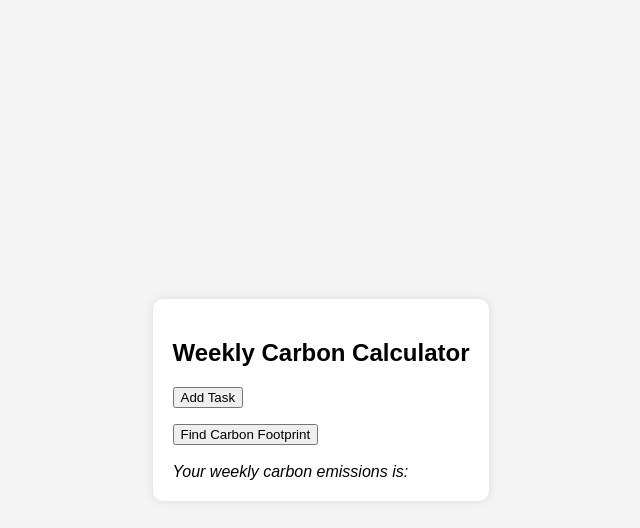
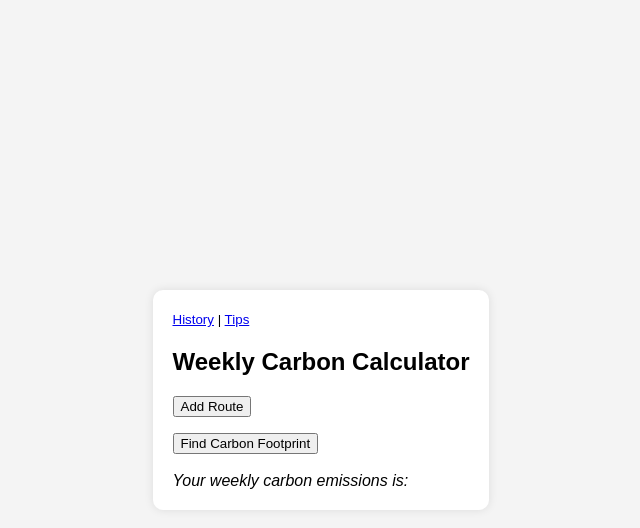
Before and after one commit to ledoit/CarbonFootprintTracker, a Flask app: page / in a window 1280 px wide. Shown: the top 528 px of the page, without its empty margins (319-959 px from the left). Run offline with Flask 3, Linux system fonts and the light colour scheme.

Commit message:
Update index.html

```diff
--- a/templates/index.html
+++ b/templates/index.html
@@ -4,7 +4,6 @@
 <head>
     <meta charset="UTF-8">
     <meta name="viewport" content="width=device-width, initial-scale=1.0">
-    <link rel="stylesheet" href="style.css">
     <style>
         body {
             font-family: 'Arial', sans-serif;
@@ -70,8 +69,9 @@
 
 <body>
     <div id="todo-container">
+        <small><a href="/history">History</a> | <a href="/tips">Tips</a></small>
         <h2>Weekly Carbon Calculator</h2>
-        <button onclick="openModal()">Add Task</button>
+        <button onclick="openModal()">Add Route</button>
         <ul id="task-list"></ul>
         <button onclick="generate()">Find Carbon Footprint</button>
         <br>
@@ -97,7 +97,7 @@
             <option value="Bus">Bus</option>
             <option value="Public Transportation">Public Transportation</option>
         <input type="text" placeholder="Frequency (times per week)" id="input5">
-        <button onclick="addTask()">Add Task</button>
+        <button onclick="addTask()">Add Route</button>
     </div>
 
     <div id="overlay" class="overlay" onclick="closeModal()"></div>
@@ -154,6 +154,7 @@
             });
         }
 
+
         function addTask() {
             const name = document.getElementById('input1').value;
             const origin = document.getElementById('input2').value;
```
